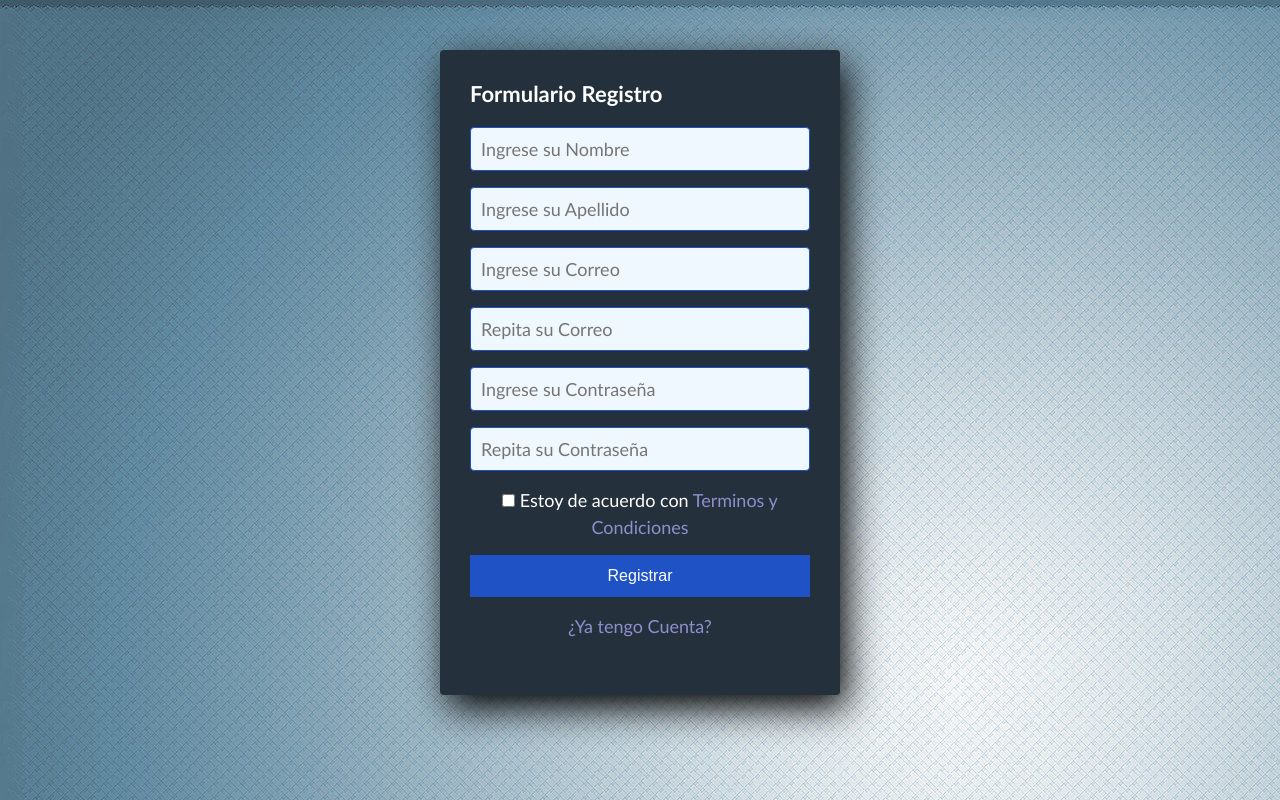
After one commit to mario-orle/luisito, a PHP site: the page made by MENU PERFIL/formulario login/formulario-registro.html in a window 1280 px wide. The commit adds this page. Run offline with PHP 8.4, Linux system fonts and the light colour scheme; some libraries are stand-ins or nearby versions.

Commit message:
FORMULARIOS REGISTRO Y LOGIN INCIO DE PAGINA

```diff
--- a/MENU PERFIL/citas.html
+++ b/MENU PERFIL/citas.html
@@ -105,7 +105,7 @@
 
                     <div class="citas-anuladas">
                         <div class="text-anuladas">
-                            <table cellpadding="5" cellspacing="5">
+                            <table>
                                 <tr>
                                     <td class="mid">
                                         <h2><i class="fas fa-window-close"></i></i>ANULADAS</h2>
@@ -127,7 +127,7 @@
                             <table cellpadding="2" cellspacing="5">
                                 <tr>
                                     <td class="mid ">
-                                        <h2><i class="fas fa-clipboard"></i></i></i>REALIZADAS</h2>
+                                        <h2><i class="fas fa-clipboard"></i> </i>REALIZADAS</h2>
                                     </td>
                                     <td class="mid-center ">
                                         <div class="scroller">
--- a/MENU PERFIL/css.css
+++ b/MENU PERFIL/css.css
@@ -150,7 +150,7 @@ span{
   font-size: 20px;
   padding: 20px;
   display: flex;
-  font-family: "roboto";
+  font-family: "roboto " regular;
 }
 
 
--- /dev/null
+++ b/MENU PERFIL/formulario login/formulario-registro.css
@@ -0,0 +1,65 @@
+* {
+    margin: 0;
+    padding: 0;
+    box-sizing: border-box;
+  }
+
+  body {
+    background-image: url('fondo-form.jpg');
+  }
+
+  .form-register {
+    width: 400px;
+    background: #24303c;
+    padding: 30px;
+    margin: auto;
+    margin-top: 50px;
+    border-radius: 4px;
+    font-family: 'calibri';
+    color: white;
+    box-shadow: 7px 13px 37px #000;
+  }
+
+  .form-register h4 {
+    font-size: 22px;
+    margin-bottom: 20px;
+  }
+
+  .controls {
+    width: 100%;
+    background: aliceblue;
+    padding: 10px;
+    border-radius: 4px;
+    margin-bottom: 16px;
+    border: 1px solid #1f53c5;
+    font-family: 'calibri';
+    font-size: 18px;
+    color: black;
+  }
+
+  .form-register p {
+    height: 52px;
+    text-align: center;
+    font-size: 18px;
+    line-height: 27px;
+  }
+
+  .form-register a {
+    color:rgb(143, 143, 204);
+    text-decoration: none;
+  }
+
+  .form-register a:hover {
+    color: white;
+    text-decoration: underline;
+  }
+
+  .form-register .botons {
+    width: 100%;
+    background: #1f53c5;
+    border: none;
+    padding: 12px;
+    color: white;
+    margin: 16px 0;
+    font-size: 16px;
+  }
--- /dev/null
+++ b/MENU PERFIL/formulario login/formulario-registro.html
@@ -0,0 +1,30 @@
+<!DOCTYPE html>
+<html lang="es">
+
+<head>
+  <meta charset="UTF-8">
+  <meta name="viewport" content="width=device-width, initial-scale=1.0">
+  <link rel="preconnect" href="https://fonts.gstatic.com">
+  <link href="https://fonts.googleapis.com/css2?family=Roboto&display=swap" rel="stylesheet">
+  <link rel="stylesheet" href="node_modules/@fortawesome/fontawesome-free/css/all.css">
+  <link rel="stylesheet" href="https://cdn.jsdelivr.net/npm/vanillajs-datepicker@1.0/dist/css/datepicker.min.css">
+  <script src="https://cdn.jsdelivr.net/npm/vanillajs-datepicker@1.0/dist/js/datepicker-full.min.js"></script>
+  <link rel="stylesheet" href="formulario-registro.css">
+  <title>Formulario Registro</title>
+</head>
+<body>
+  <section class="form-register">
+    <h4>Formulario Registro</h4>
+    <input class="controls" type="text" name="nombres" id="nombres" placeholder="Ingrese su Nombre">
+    <input class="controls" type="text" name="apellidos" id="apellidos" placeholder="Ingrese su Apellido">
+    <input class="controls" type="email" name="correo" id="correo" placeholder="Ingrese su Correo">
+    <input class="controls" type="email" name="correo" id="correo" placeholder="Repita su Correo">
+    <input class="controls" type="password" name="correo" id="correo" placeholder="Ingrese su Contraseña">
+    <input class="controls" type="password" name="correo" id="correo" placeholder="Repita su Contraseña">
+    <p><input type="checkbox" id="myCheck" onmouseover="myFunction()" onclick=""> Estoy de acuerdo con <a href="#">Terminos y Condiciones</a></p>
+    <input class="botons" type="submit" value="Registrar">
+    <p><a href="#">¿Ya tengo Cuenta?</a></p>
+  </section>
+
+</body>
+</html>
```
Also changed, not shown: MENU PERFIL/citas.css (+10 -6 lines), MENU PERFIL/formulario login/formulario-login.css (added, +65 -0 lines), MENU PERFIL/formulario login/formulario-login.html (added, +26 -0 lines), MENU PERFIL/perfil2.css (+6 -5 lines), MENU PERFIL/perfil2.html (+15 -13 lines), MENU PERFIL/formulario login/fondo-form.jpg (added).
